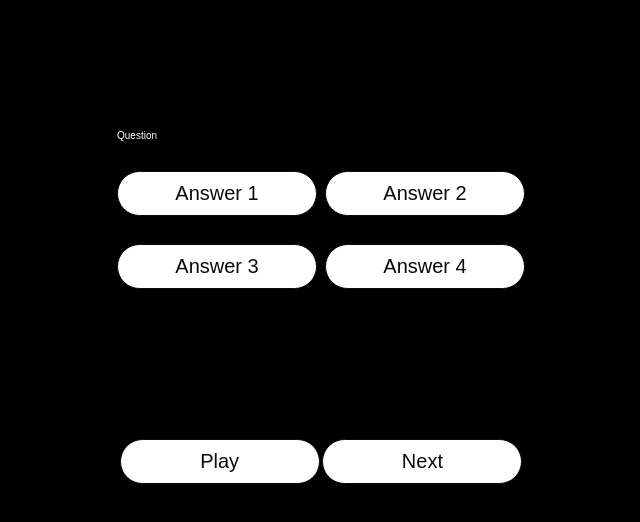
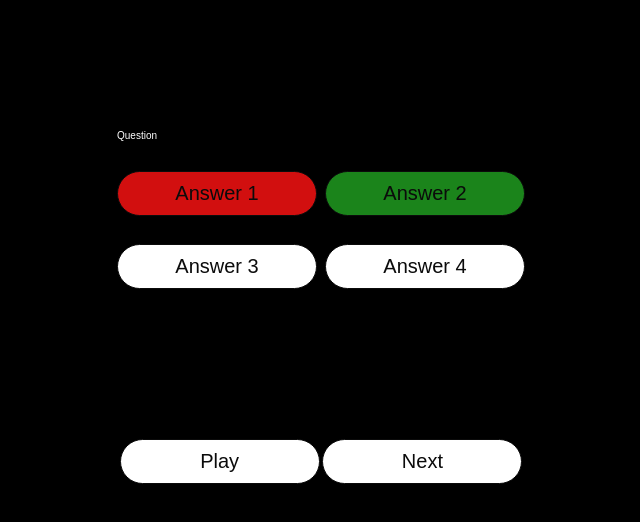
Before and after one commit to Shaf8808/javascript-quiz, a plain HTML site: page index.html in a window 1280 px wide. Shown: the part 196-718 px from the top of the page, without its empty margins (319-959 px from the left). Drawn offline with Linux system fonts and the light colour scheme.

Commit message:
Style correct and wrong button options

```diff
--- a/assets/css/style.css
+++ b/assets/css/style.css
@@ -87,8 +87,12 @@ h3 {
     background-color: rgba(220, 96, 19, 0.997);;
 }
 
-.btn[disabled]:hover {
-    cursor: not-allowed;
+.btn.correct {
+    background-color: #d20f0f;
     box-shadow: none;
-    transform: none;
 }
+
+.btn.wrong {
+    background-color: #1b841b;
+    box-shadow: none;
+}
--- a/index.html
+++ b/index.html
@@ -15,8 +15,8 @@
         <div id="question-container" class="hide">
             <div id="question">Question</div>
             <div id="answer-buttons" class="btn-grid">
-                <button class="btn">Answer 1</button>
-                <button class="btn">Answer 2</button>
+                <button class="btn correct">Answer 1</button>
+                <button class="btn wrong">Answer 2</button>
                 <button class="btn">Answer 3</button>
                 <button class="btn">Answer 4</button>
             </div>
```
